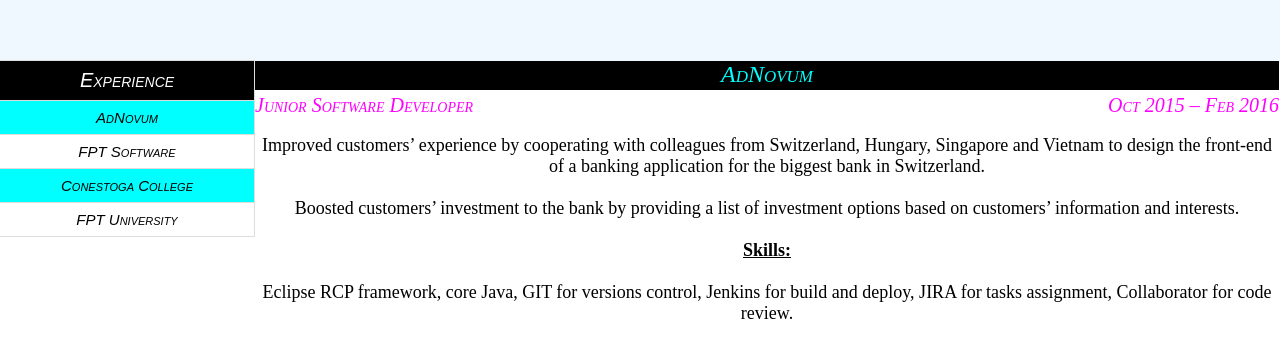
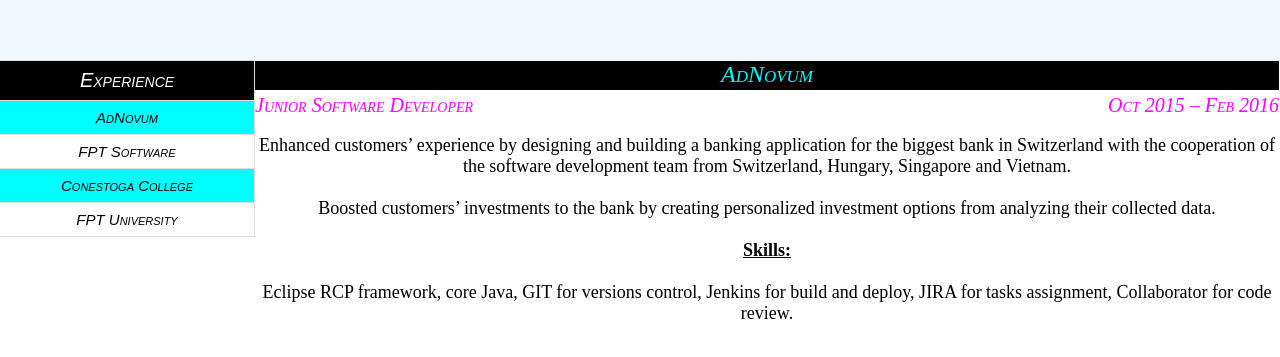
Before and after one commit to dtran1226/My-Portfolio, a plain HTML site: page index.html in a window 1280 px wide. Shown: the part 3533-3890 px from the top of the page. Drawn offline with Linux system fonts and the light colour scheme.

Commit message:
Update Experience section

```diff
--- a/index.html
+++ b/index.html
@@ -191,7 +191,7 @@
                 <span id="title">Junior Software Developer</span>
                 <span id="period">Oct 2015 – Feb 2016</span>
             </div>
-            <p>Improved customers’ experience by cooperating with colleagues from Switzerland, Hungary, Singapore and Vietnam to design the front-end of a banking application for the biggest bank in Switzerland.<br></br>Boosted customers’ investment to the bank by providing a list of investment options based on customers’ information and interests.<br></br><b><u>Skills:</u></b><br></br>Eclipse RCP framework, core Java, GIT for versions control, Jenkins for build and deploy, JIRA for tasks assignment, Collaborator for code review.</p>
+            <p>Enhanced customers’ experience by designing and building a banking application for the biggest bank in Switzerland with the cooperation of the software development team from Switzerland, Hungary, Singapore and Vietnam.<br></br>Boosted customers’ investments to the bank by creating personalized investment options from analyzing their collected data.<br></br><b><u>Skills:</u></b><br></br>Eclipse RCP framework, core Java, GIT for versions control, Jenkins for build and deploy, JIRA for tasks assignment, Collaborator for code review.</p>
         </div>
     </div>
     <div id="eduPg">
```
